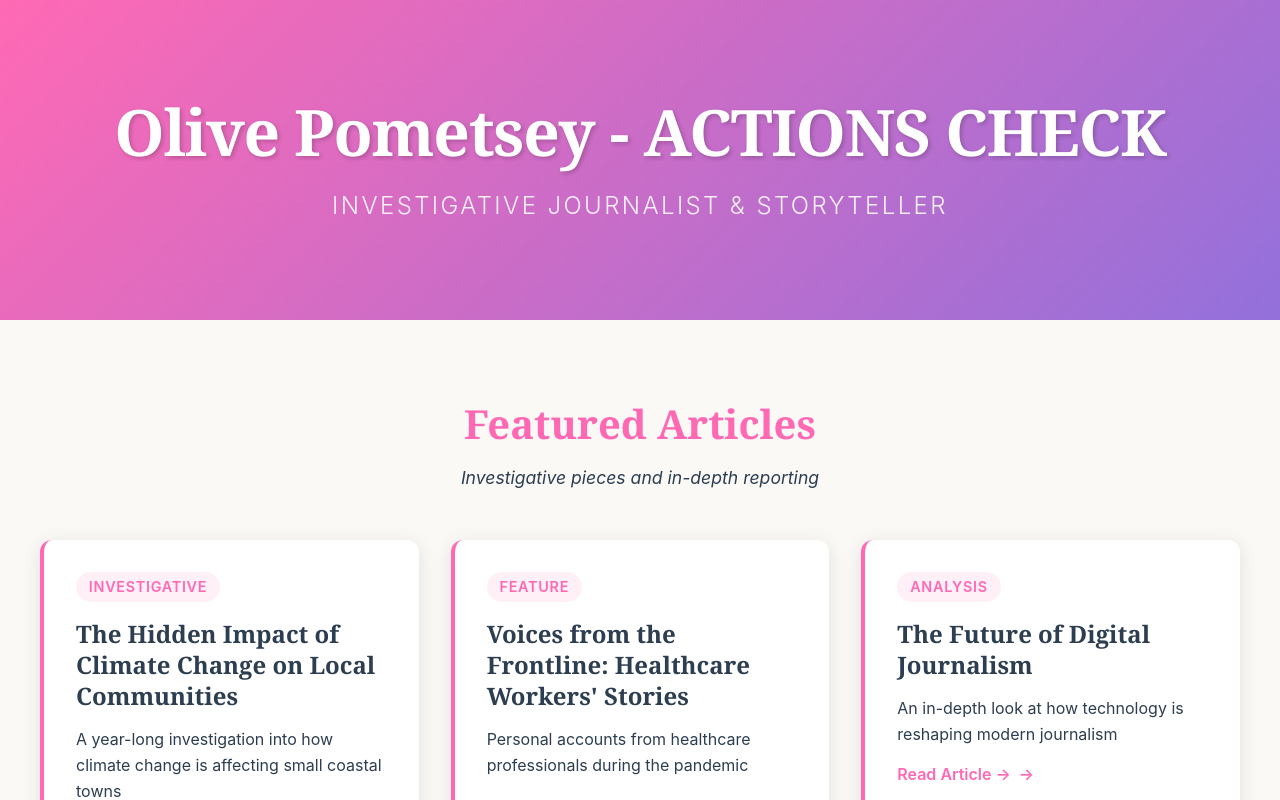
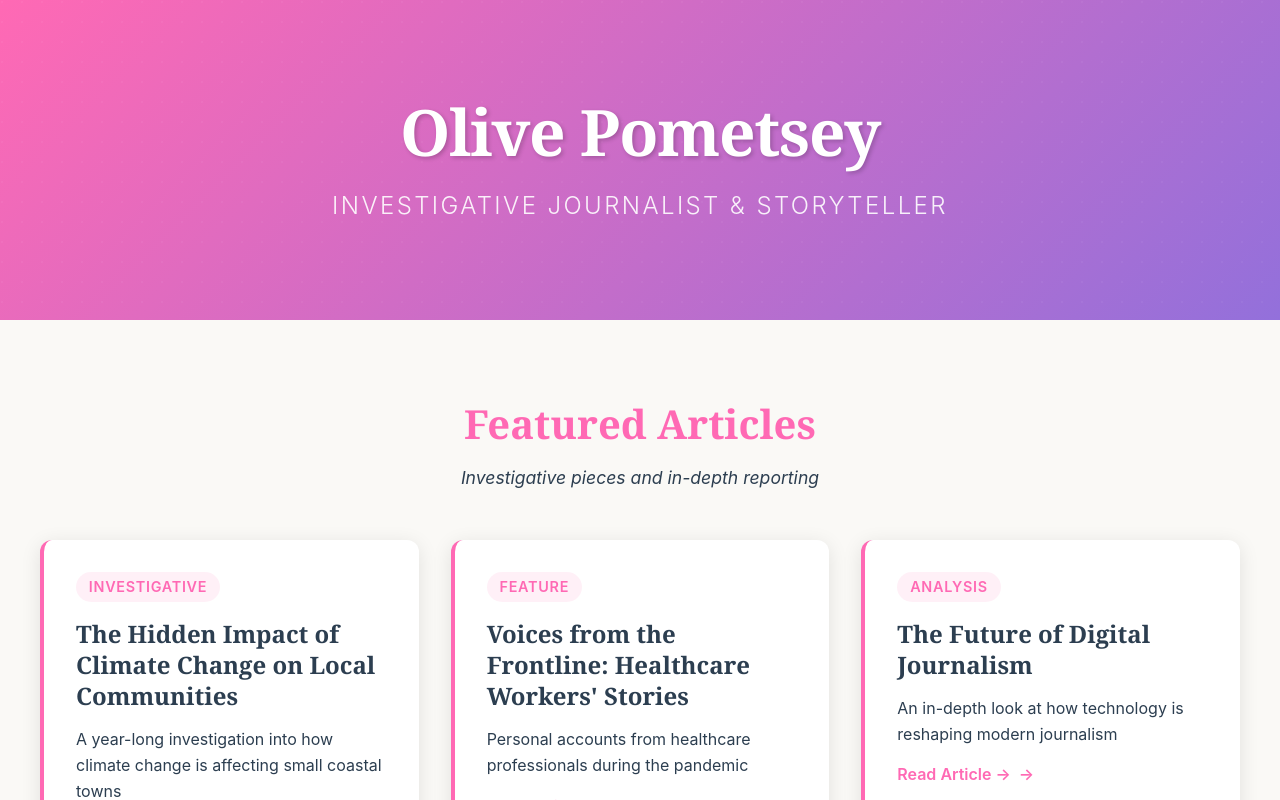
Before and after one commit to adamwickenden/olive-portfolio, a React (Vite) app: page / in a window 1280 px wide. Shown: the top 800 px of the page. Built offline with nearby package versions, Linux system fonts and the light colour scheme; no server answers; the database is empty.

Commit message:
revert and restruct to merge to main

```diff
--- a/src/pages/HomePage.jsx
+++ b/src/pages/HomePage.jsx
@@ -13,7 +13,7 @@ const HomePage = () => {
 
       <section className="hero-section">
         <div className="hero-content">
-          <h1 className="name">Olive Pometsey - ACTIONS CHECK</h1>
+          <h1 className="name">Olive Pometsey</h1>
           <p className="tagline">Investigative Journalist & Storyteller</p>
         </div>
       </section>
```
